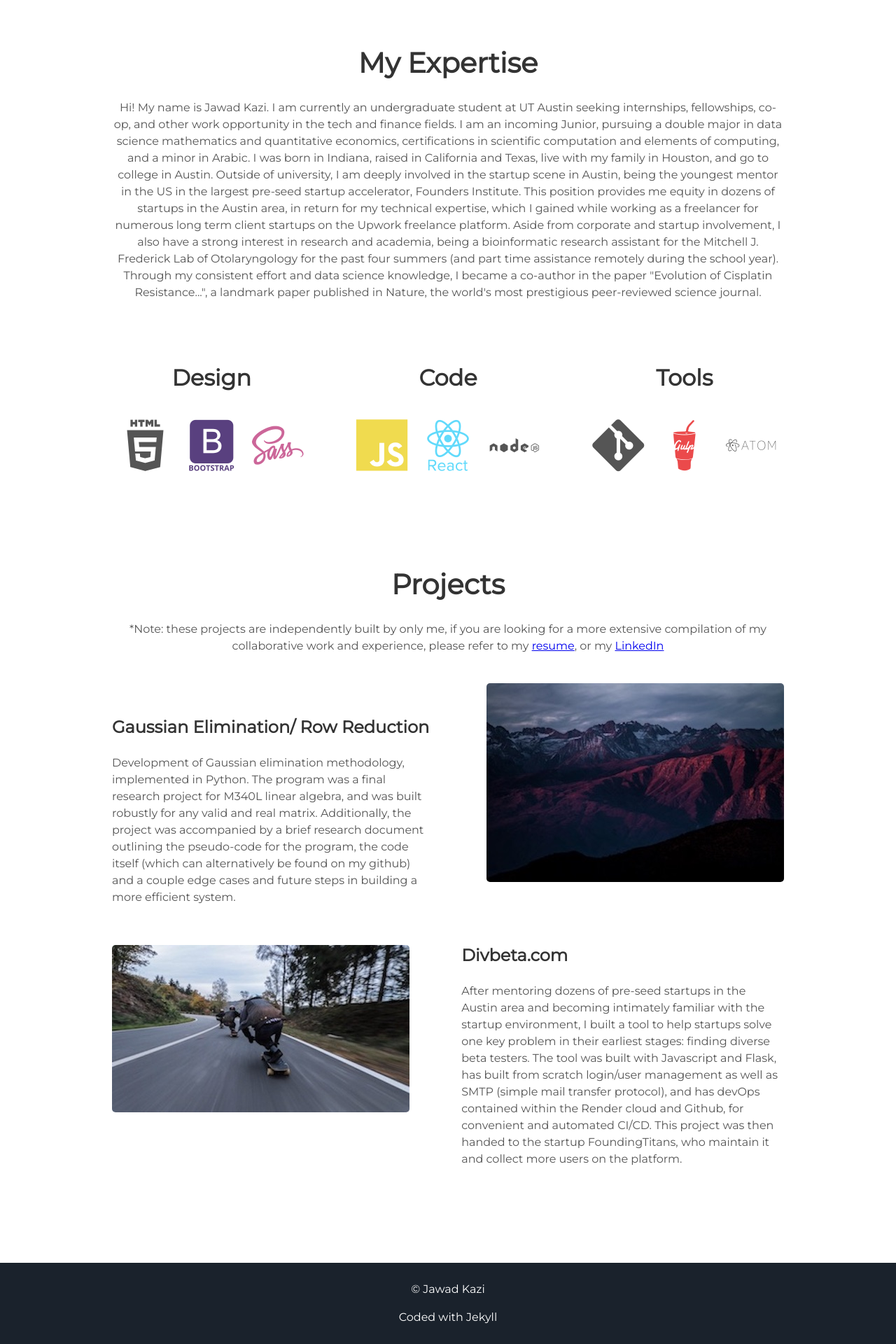
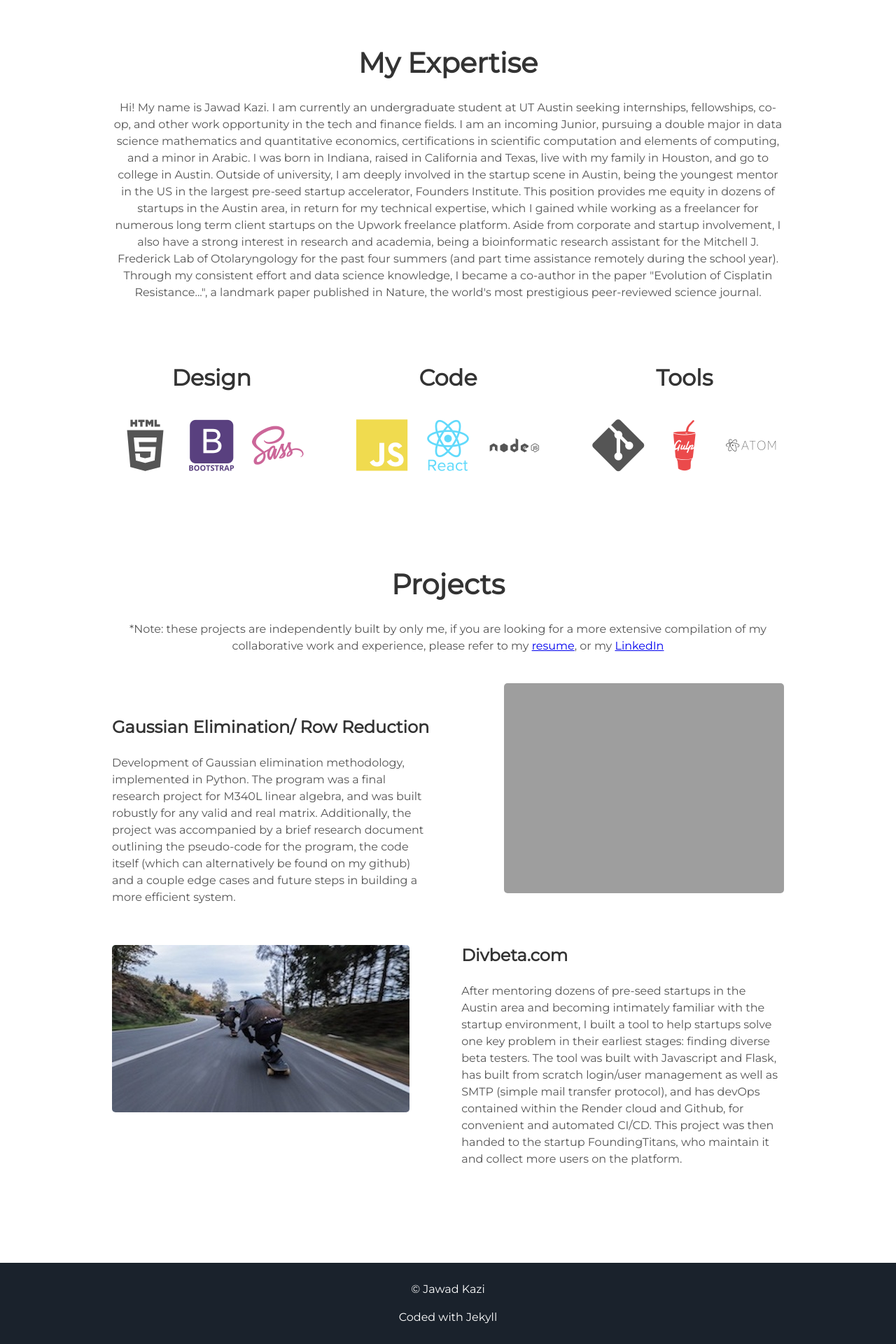
Before and after one commit to jawadkazi/SeebinJwad.github.io, a Jekyll site: the page built from index.html, in a window 1280 px wide. Shown: the part 915-2835 px from the top of the page at 70% size. Built offline with Jekyll 4.4.1, drawn with Linux system fonts in a browser that asks for light colours.

Commit message:
Update projects.html

```diff
--- a/_includes/projects.html
+++ b/_includes/projects.html
@@ -5,7 +5,7 @@
 </div>
 <div class="user-projects">
   <div class="images-right">
-    <img alt="mountains" src="{{ "/assets/img/mountains.jpg" | prepend: site.baseurl }}" />
+    <img alt="mountains" src="{{ "https://cdn.dribbble.com/users/198387/screenshots/3929637/media/cf1800324bcb95167bdb2ef47803fe34.jpg?compress=1&resize=800x600&vertical=center" | prepend: site.baseurl }}" />
   </div>
   <div class="contents">
     <h3> Gaussian Elimination/ Row Reduction </h3>
```
